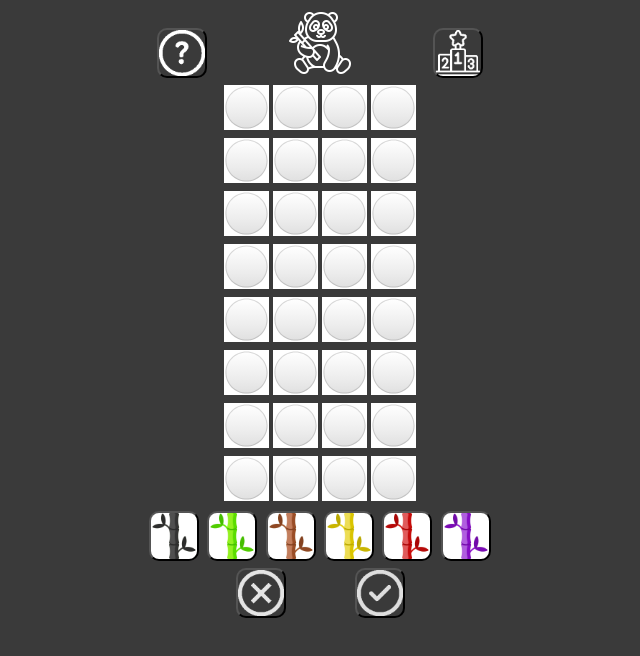
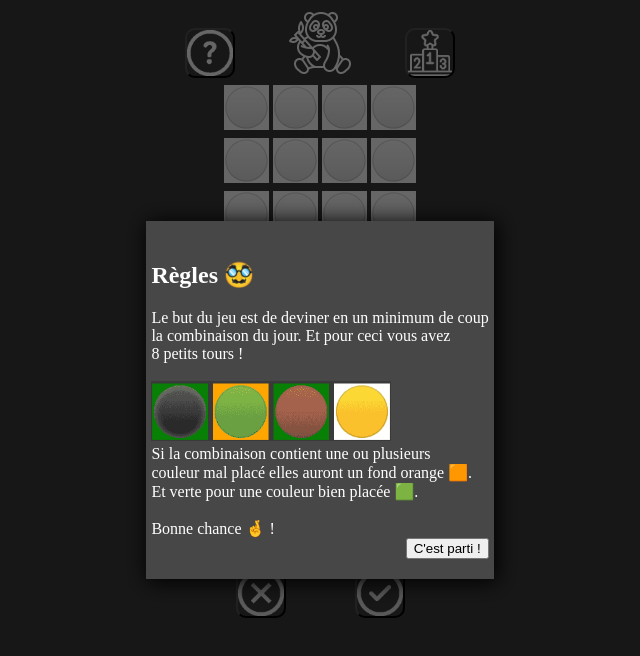
Before and after one commit to frisk038/colormind, a Vue app: page / in a window 1280 px wide. Shown: the top 656 px of the page, without its empty margins (320-960 px from the left). Built offline with nearby package versions, Linux system fonts and the light colour scheme.

Commit message:
add help

```diff
--- a/src/components/Header/Header.vue
+++ b/src/components/Header/Header.vue
@@ -1,7 +1,7 @@
 <template>
     <table class="headTab">
         <td>
-            <button class="leaderboard" />
+            <button class="leaderboard" v-on:click="helpNeeded = !helpNeeded" />
         </td>
         <td>
             <img src="../assets/panda1.png" class="logo" />
@@ -10,11 +10,24 @@
             <button class="help" />
         </td>
     </table>
+    <HelpPopup v-show="helpNeeded" @closeHelp="closeHelp"></HelpPopup>
 </template>
 
 <script>
+import HelpPopup from "../HelpPopup.vue";
 export default {
-
+    components: { HelpPopup },
+    data() {
+        return {
+            helpNeeded: true
+        }
+    },
+    methods: {
+        closeHelp() {
+            console
+            this.helpNeeded = false
+        }
+    },
 }
 </script>
 
@@ -41,6 +54,6 @@ export default {
 .headTab {
     margin: 0 auto;
     text-align: center;
-    width: 25em;
+    width: 20em;
 }
 </style>
--- /dev/null
+++ b/src/components/HelpPopup.vue
@@ -0,0 +1,78 @@
+<template>
+    <div @click.self="$emit('closeHelp')" class="modal-backdrop">
+        <div class="modal">
+            <section class="modal-body">
+                <h1>Règles 🥸</h1>
+                <span>
+                    <div>
+                        Le but du jeu est de deviner en un minimum de coup
+                        <br />la combinaison du jour. Et pour ceci vous avez
+                        <br />8 petits tours !
+                        <br />
+                        <br />
+                    </div>
+                    <div>
+                        <img src="./assets/example.png" class="exampleImg" />
+                        <br />Si la combinaison contient une ou plusieurs
+                        <br />couleur mal placé elles auront un fond orange 🟧.
+                        <br />Et verte pour une couleur bien placée 🟩.
+                    </div>
+                    <br />Bonne chance 🤞 !
+                    <div class="closeDiv">
+                        <button @click="$emit('closeHelp')">C'est parti !</button>
+                    </div>
+                </span>
+            </section>
+        </div>
+    </div>
+</template>
+
+<script>
+export default {
+    emits: ['closeHelp'],
+    props: ['helpRequired'],
+    data() {
+        return {
+        }
+    },
+    methods: {
+        close() {
+            this.helpRequired = false
+        },
+    },
+};
+</script>
+
+ <style scoped>
+.modal-backdrop {
+    position: fixed;
+    top: 0;
+    bottom: 0;
+    left: 0;
+    right: 0;
+    background-color: rgba(0, 0, 0, 0.6);
+    display: flex;
+    justify-content: center;
+    align-items: center;
+}
+
+.modal {
+    background: #474747;
+    box-shadow: 2px 2px 20px 1px;
+}
+
+.modal-body {
+    position: relative;
+    padding: 20px 5px;
+    color: #ffffff;
+}
+
+.exampleImg {
+    width: 15em;
+}
+
+.closeDiv {
+    width: 100%;
+    text-align: right;
+}
+</style>
```
Also changed, not shown: src/components/assets/example.png (added).
